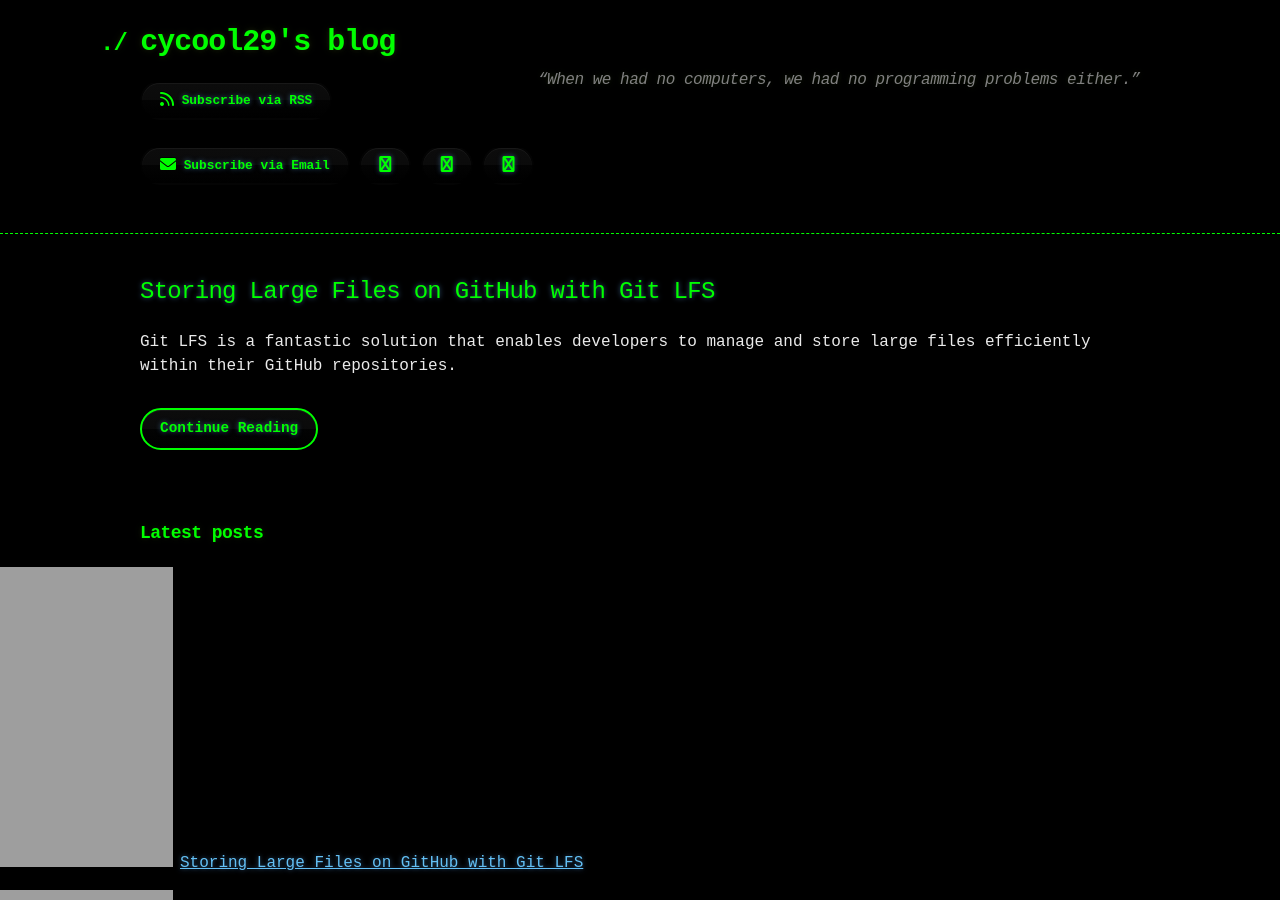
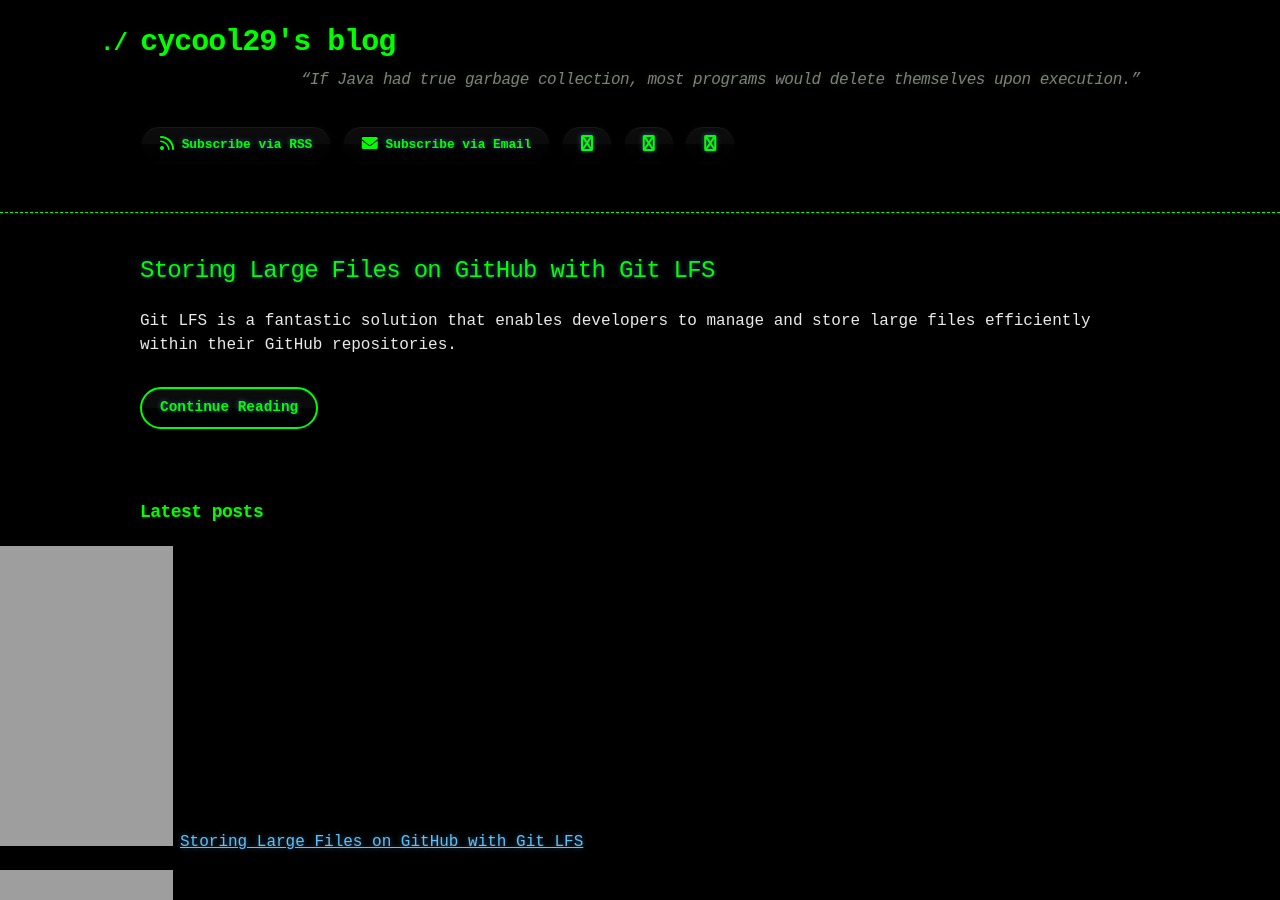
Before and after one commit to cycool29/cycool29.github.io, a Jekyll site: the page built from index.md, in a window 1280 px wide and 900 px high. Built offline with Jekyll 4.4.1, drawn with Linux system fonts in a browser that asks for light colours; a style sheet for code colours, icons or effects is not loaded.

Commit message:
Update quotes

```diff
--- a/_config.yml
+++ b/_config.yml
@@ -1,5 +1,5 @@
 title: cycool29's blog
-description: "“When we had no computers, we had no programming problems either.” "
+description: "“If Java had true garbage collection, most programs would delete themselves upon execution.” "
 bio: A high school student. Intermediate in Python, Git, Bash. Learning JavaScript. He/Him. "
 author: cycool29
 url: https://cycool29.github.io
```
